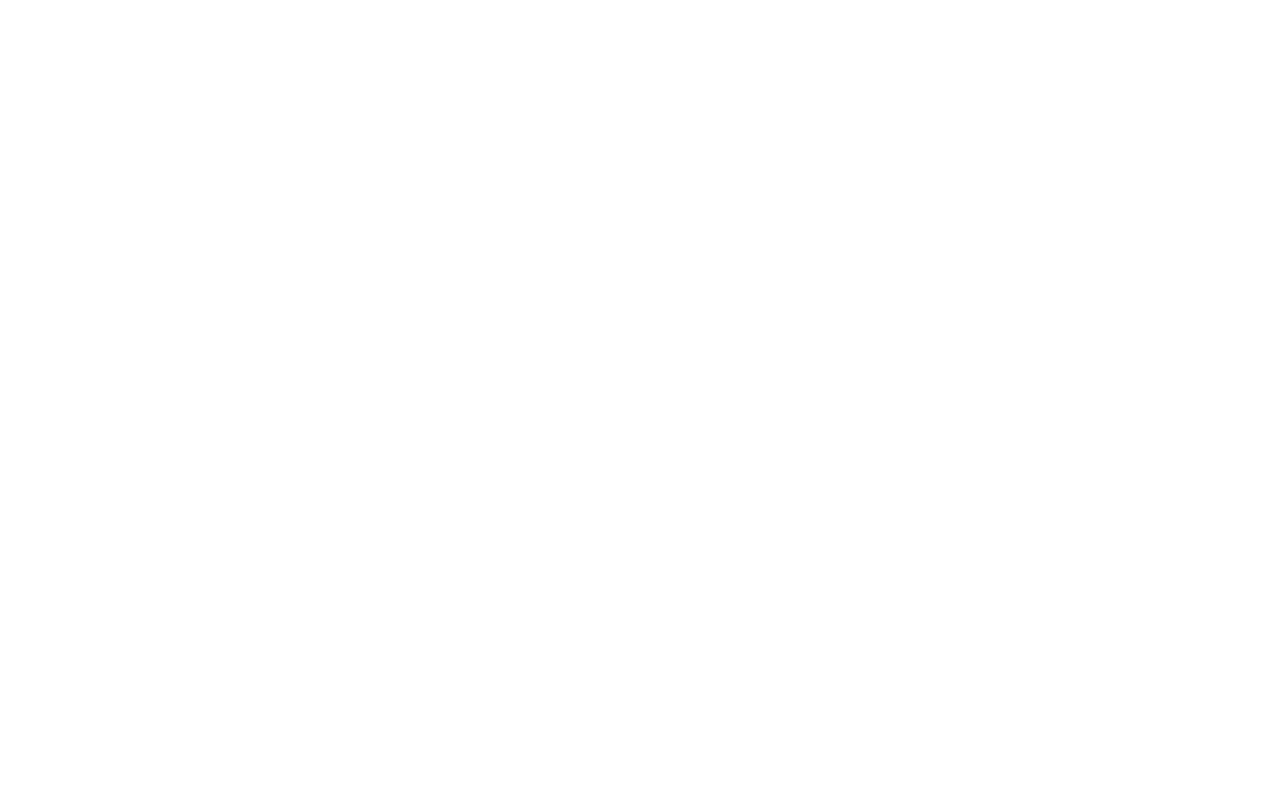
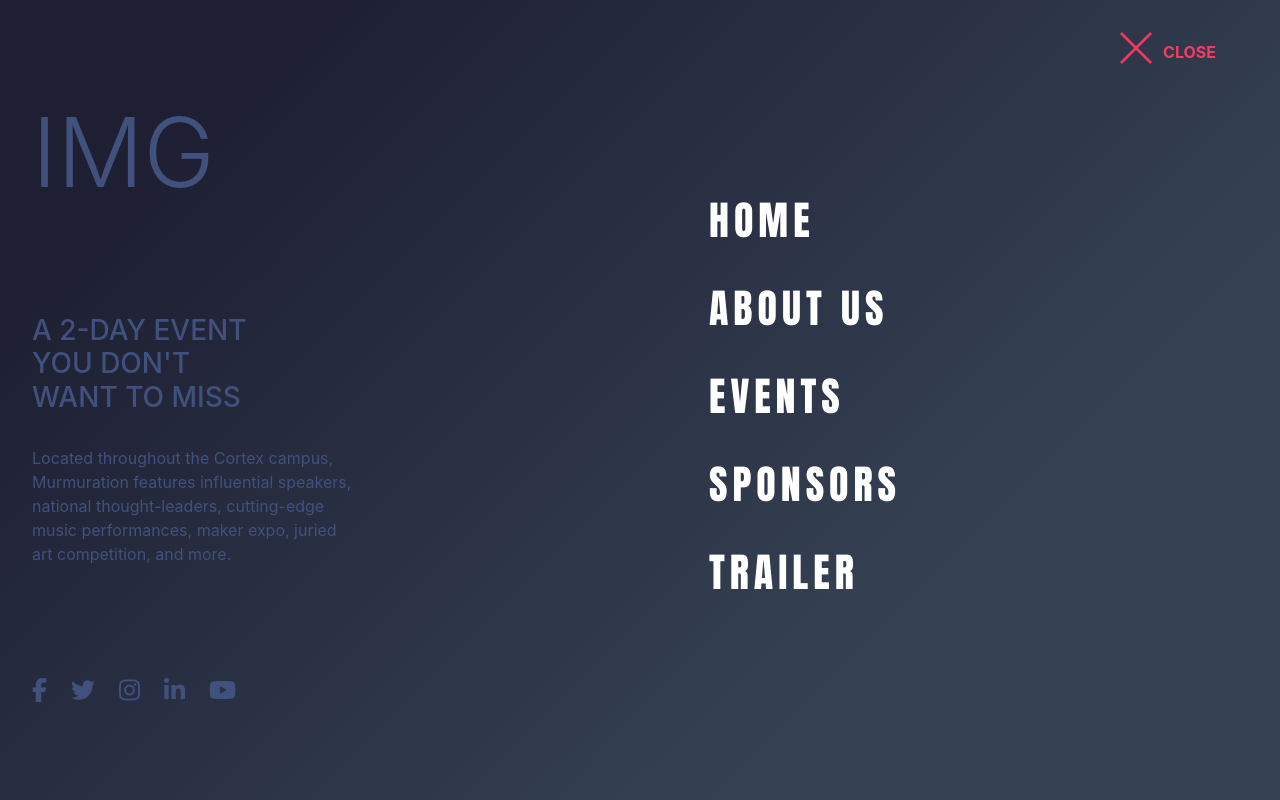
Before and after one commit to TeraSurror/Oculus, an Angular app: page /navigation in a window 1280 px wide. Before the commit this address led to /. Built offline with nearby package versions, Linux system fonts and the light colour scheme.

Commit message:
Navigation Improves

```diff
--- a/src/app/app-routing.module.ts
+++ b/src/app/app-routing.module.ts
@@ -3,13 +3,15 @@
 import { HomePageComponent } from './pages/home-page/home-page.component';
 import { AboutUsPageComponent } from './pages/about-us-page/about-us-page.component';
 import { EventsPageComponent } from './pages/events-page/events-page.component';
+import { NavbarComponent } from './navigation/navbar/navbar.component';
 
 
 const routes: Routes = [
   { path : '' , redirectTo : 'home' , pathMatch : 'full' },
   { path : 'home' , component : HomePageComponent },
   { path : 'about-us' , component : AboutUsPageComponent },
-  { path : 'events' , component : EventsPageComponent }
+  { path : 'events' , component : EventsPageComponent },
+  { path : 'navigation' , component : NavbarComponent }
 ];
 
 @NgModule({
--- a/src/app/navigation/navbar/navbar.component.css
+++ b/src/app/navigation/navbar/navbar.component.css
@@ -1,14 +1,137 @@
-.navigation{
+.navigation {
     width: 100%;
     height: 100vh;
     display: flex;
     flex-direction: row;
+    background: linear-gradient(135deg, #1e1f33 15%, #354153 73%, #354153 85%);
 }
 
-.nav-ad{
-    width: 50%;
+.nav-ad {
+    width: 40%;
+    display: flex;
+    flex-direction: column;
+    justify-content: space-evenly;
+    padding-left: 2em;
 }
 
-.nav-list{
-    width: 50%;
+.nav-ad h1 {
+    animation-name: fadeInLeft;
+    animation-duration: 0.5s;
 }
+
+.nav-ad h3 {
+    animation-name: fadeInLeft;
+    animation-duration: 0.5s;
+    animation-delay: 0.1s;
+}
+
+.nav-ad p {
+    animation-name: fadeInLeft;
+    animation-duration: 0.5s;
+    animation-delay: 0.2s;
+}
+
+.nav-list {
+    width: 60%;
+    display: flex;
+    flex-direction: column;
+    justify-content: center;
+    font-family: 'Anton', sans-serif;
+    color: #ffffff;
+    margin-left: 20em;
+}
+
+.nav-list a {
+    margin: 1em 0;
+    cursor: pointer;
+    -webkit-transition: left 0.5s ease-out 0s;
+    transition: left 0.5s ease 0s;
+}
+
+.nav-list h1 {
+    letter-spacing: 5px;
+}
+
+.nav-list a:hover {
+    padding-left: 2em;
+}
+
+.nav-list .link1 {
+    animation-name: fadeInLeftCustom;
+    animation-duration: 0.5s;
+}
+
+.nav-list .link2 {
+    animation-name: fadeInLeftCustom;
+    animation-duration: 0.5s;
+    animation-delay: 0.1s;
+}
+
+.nav-list .link3 {
+    animation-name: fadeInLeftCustom;
+    animation-duration: 0.5s;
+    animation-delay: 0.2s;
+}
+
+.nav-list .link4 {
+    animation-name: fadeInLeftCustom;
+    animation-duration: 0.5s;
+    animation-delay: 0.3s;
+}
+
+.nav-list .link5 {
+    animation-name: fadeInLeftCustom;
+    animation-duration: 0.5s;
+    animation-delay: 0.4s;
+}
+
+@keyframes fadeInLeft {
+    from {
+        opacity: 0;
+        transform: translate3d(-100%, 0, 0);
+    }
+    to {
+        opacity: 1;
+        transform: translate3d(0, 0, 0);
+    }
+}
+
+@keyframes fadeInLeftCustom {
+    from {
+        opacity: 0;
+        transform: translate3d(-50%, 0, 0);
+    }
+    to {
+        opacity: 1;
+        transform: translate3d(0, 0, 0);
+    }
+}
+
+
+.close-nav {
+    position: fixed;
+    top: 0;
+    right: 0;
+    margin: 1em 3em 0 0;
+    color: #FA3A61;
+    display: flex;
+    justify-content: space-evenly;
+    align-items: flex-end;
+    cursor: pointer;
+    padding: 1em;
+}
+
+.close-nav:hover {
+    background-color: #212c3d;
+}
+
+.close-nav img {
+    width: 32px;
+    height: auto;
+}
+
+.close-nav .nav-text {
+    font-weight: bold;
+    margin-left: 0.7em;
+    text-transform: uppercase;
+}
--- a/src/app/navigation/navbar/navbar.component.html
+++ b/src/app/navigation/navbar/navbar.component.html
@@ -1,4 +1,57 @@
 <div class="navigation">
-    <div class="nav-ad"></div>
-    <div class="nav-list"></div>
+    <div class="nav-ad">
+        <div>
+            <h1 class="display-1" style="color: #40517D;">IMG</h1>
+        </div>
+        <div>
+            <h3 style="text-transform: uppercase;color: #40517D;">A 2-Day Event <br>You don't<br> want to miss</h3>
+            <br>
+            <p style="color: #40517D;padding-right: 2em;">Located throughout the Cortex campus, Murmuration features
+                influential speakers, national
+                thought-leaders, cutting-edge music performances, maker expo, juried art competition, and more.
+            </p>
+
+        </div>
+        <div class="footer-social-icons">
+            <a href="https://www.facebook.com/OculusSeesAll/" target="__blank">
+                <i class='fab fa-facebook-f' style='font-size:24px;color:#40517D;margin-right: 1em;'></i>
+            </a>
+            <a href="https://mobile.twitter.com/OculusSeesAll" target="__blank">
+                <i class='fab fa-twitter' style='font-size:24px;color:#40517D;margin-right: 1em;'></i>
+            </a>
+            <a href="https://www.instagram.com/o.c.u.l.u.s_s.p.i.t/" target="__blank">
+                <i class='fab fa-instagram' style='font-size:24px;color:#40517D;margin-right: 1em;'></i>
+            </a>
+            <a href="https://www.linkedin.com/company/oculusseesall/" target="__blank">
+                <i class='fab fa-linkedin-in' style='font-size:24px;color:#40517D;margin-right: 1em;'></i>
+            </a>
+            <a href="https://www.youtube.com/channel/UCm5gXAKIwUQTuGngoGlM4pg" target="__blank">
+                <i class='fab fa-youtube' style='font-size:24px;color:#40517D;margin-right: 1em;'></i>
+            </a>
+        </div>
+    </div>
+    <div class="nav-list">
+            <a class="link1">
+                <h1>HOME</h1>
+            </a>
+            <a class="link2">
+                <h1>ABOUT US</h1>
+            </a>
+            <a class="link3">
+                <h1>EVENTS</h1>
+            </a>
+            <a class="link4">
+                <h1>SPONSORS</h1>
+            </a>
+            <a class="link5">
+                <h1>TRAILER</h1>
+            </a>
+    </div>
 </div>
+
+<div class="close-nav" (click)="onClose()">
+    <div class="nav-burger">
+        <img src="assets/images/cross.png">
+    </div>
+    <div class="nav-text">Close</div>
+</div>
--- a/src/app/navigation/navbar/navbar.component.ts
+++ b/src/app/navigation/navbar/navbar.component.ts
@@ -1,4 +1,5 @@
 import { Component, OnInit } from '@angular/core';
+import { Router } from '@angular/router';
 
 @Component({
   selector: 'app-navbar',
@@ -7,9 +8,13 @@
 })
 export class NavbarComponent implements OnInit {
 
-  constructor() { }
+  constructor(private router : Router) { }
 
   ngOnInit() {
   }
 
+  onClose(){
+    this.router.navigate(['home']);
+  }
+
 }
--- a/src/app/pages/home-page/home-page.component.css
+++ b/src/app/pages/home-page/home-page.component.css
@@ -12,8 +12,8 @@
     justify-content: center;
     align-items: center;
     color: #ffffff;
-    background-color: rgba(0, 0, 0, 0.7);
-    background-image: url("http://murmurationfest.com/wp-content/themes/murmuration/images/home_murmuration.png");
+    background: linear-gradient(135deg, #1e1f33 15%, #354153 73%, #354153 85%);
+    /*background-image: url("http://murmurationfest.com/wp-content/themes/murmuration/images/home_murmuration.png");*/
     background-position: center;
     background-repeat: no-repeat;
     background-size: cover;
@@ -287,6 +287,38 @@
 Media Queries And General Animation Stuff
 ====================================================
 */
+
+/*Open Nav Button*/
+
+.open-nav{
+    position: fixed;
+    top: 0;
+    right: 0;
+    margin: 1em 3em 0 0;
+    color: #FA3A61;
+    display: flex;
+    justify-content: space-evenly;
+    align-items: flex-end;
+    cursor: pointer;
+    padding: 1em;
+}
+
+.open-nav:hover{
+    background-color: #212c3d;
+}
+
+
+.open-nav img{
+    width: 42px;
+    height: auto;
+}
+
+.open-nav .nav-text{
+    font-weight: bold;
+    margin-left: 0.7em;
+    text-transform: uppercase;
+}
+
 
 /* Desktops */
 
--- a/src/app/pages/home-page/home-page.component.html
+++ b/src/app/pages/home-page/home-page.component.html
@@ -117,3 +117,15 @@
   </script>
 
   -->
+
+
+
+<!-- Burger menu Icon -->
+<div class="open-nav" (click)="onOpenNav()">
+    <div class="nav-burger">
+        <img src="assets/images/menu.png">
+    </div>
+    <div class="nav-text">Menu</div>
+</div>
+
+<div></div>
--- a/src/app/pages/home-page/home-page.component.ts
+++ b/src/app/pages/home-page/home-page.component.ts
@@ -1,4 +1,5 @@
 import { Component, OnInit } from '@angular/core';
+import { Router } from '@angular/router';
 declare var Rellax : any;
 
 @Component({
@@ -9,7 +10,7 @@
 
 
 export class HomePageComponent implements OnInit {
-  constructor() {}
+  constructor(private router : Router) {}
   ngOnInit() {
     var introImgRellax = new Rellax('.intro-img',{
       speed : 5,
@@ -24,4 +25,9 @@
       center : true,
     });
   }
+
+  onOpenNav(){
+    //window.location.href = '/navigation';
+    this.router.navigate(['navigation']);
+  }
 }
--- a/src/index.html
+++ b/src/index.html
@@ -17,7 +17,7 @@
 
   <!-- Font Imports -->
   <link href="https://fonts.googleapis.com/css?family=Open+Sans+Condensed:300&display=swap" rel="stylesheet">
-
+  <link href="https://fonts.googleapis.com/css?family=Anton&display=swap" rel="stylesheet">
 
 </head>
 <body>
```
Also changed, not shown: src/assets/images/cross.png (added), src/assets/images/menu.png (added).
